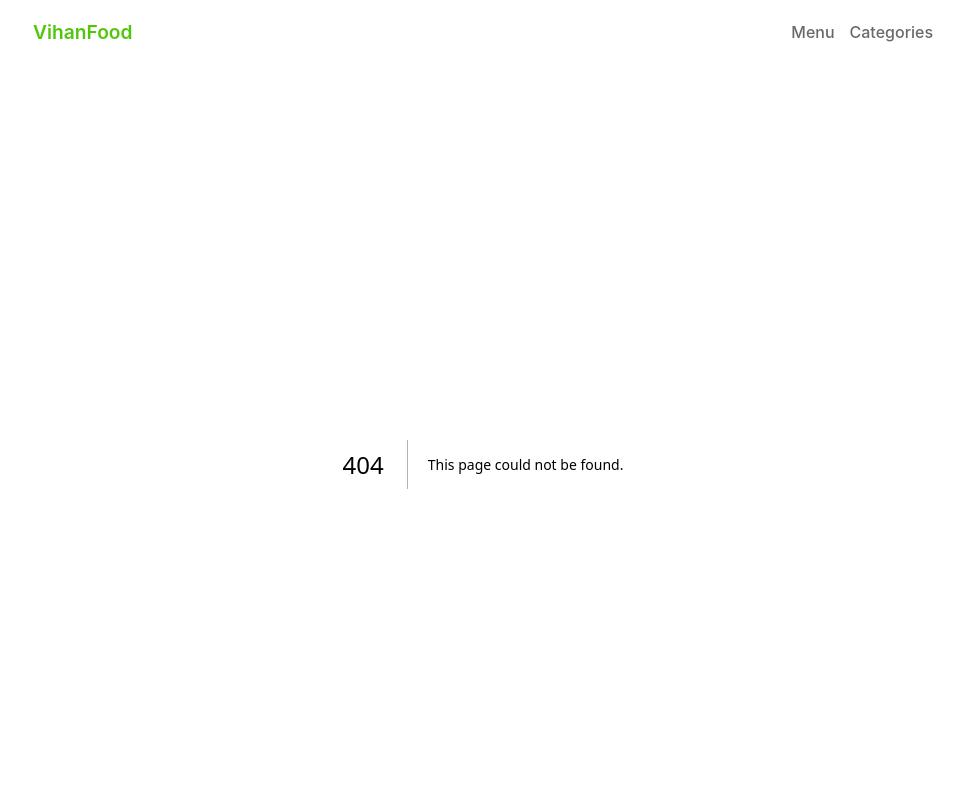
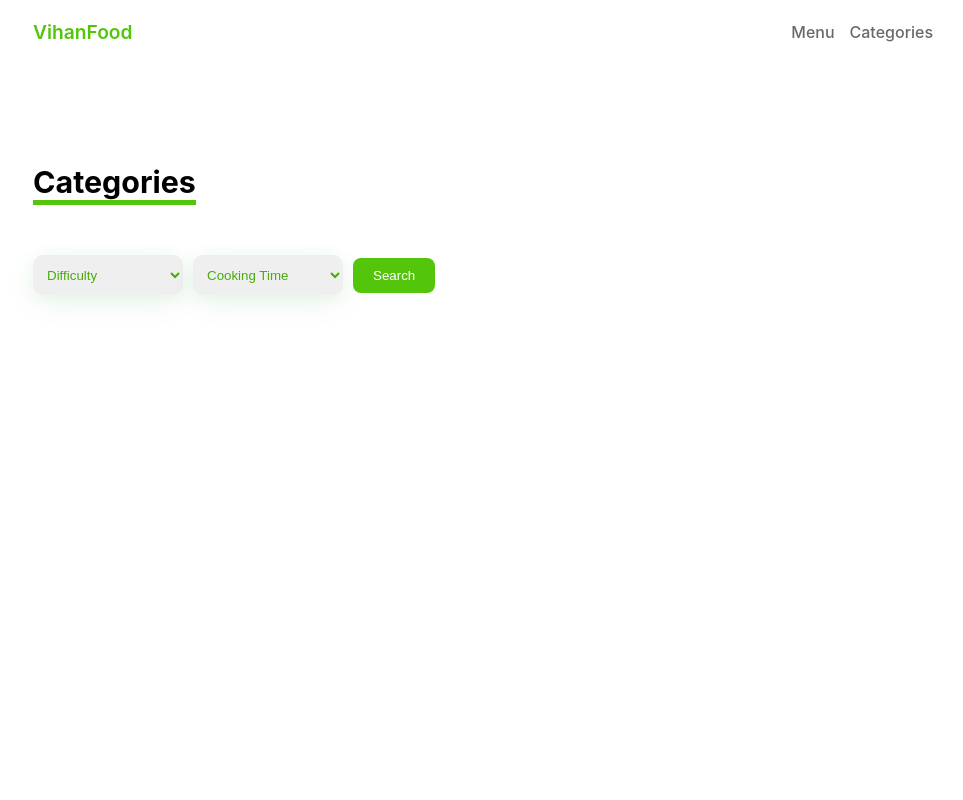
Before and after one commit to shararesadeghi/restaurant-page-with-next, a Next.js app in the folder project/: page /categories in a window 1280 px wide. Before the commit this address had no page. Shown: the top 800 px of the page, without its empty margins (157-1120 px from the left). Built offline with nearby package versions, Linux system fonts and the light colour scheme.

Commit message:
create ui forcategoriespage

```diff
--- /dev/null
+++ b/project/components/templates/CategoriesPage.js
@@ -0,0 +1,28 @@
+import React from 'react';
+import styles from './CategoriesPage.module.css';
+
+const CategoriesPage = () => {
+    return (
+        <div className={styles.container}>
+           <h2>Categories</h2>
+           <div className={styles.subContainer}>
+               <div className={styles.select}>
+                   <select>
+                       <option>Difficulty</option>
+                       <option>Easy</option>
+                       <option>Medium</option>
+                       <option>Hard</option>
+                   </select>
+                   <select>
+                       <option>Cooking Time</option>
+                       <option>More than 30 min </option>
+                       <option>Less than 30 min</option>
+                   </select>
+                   <button>Search</button>
+               </div>
+           </div>
+        </div>
+    );
+};
+
+export default CategoriesPage;
--- /dev/null
+++ b/project/components/templates/CategoriesPage.module.css
@@ -0,0 +1,34 @@
+.container{
+    max-width: 900px;
+    margin: auto;
+    margin-top: 100px;
+}
+
+.container h2{
+    border-bottom: 5px solid #53c60b;
+    width: fit-content;
+    margin-bottom: 50px;
+    font-size: 1.9rem;
+}
+
+.select select{
+    border: none;
+    width: 150px;
+    height: 40px;
+    border-radius: 10px;
+    margin-right: 10px;
+    padding: 10px;
+    color: #48ac0a;
+    box-shadow: rgba(92, 245, 115, 0.123) 0px 4px 16px,
+    rgba(17, 17, 26, 0.05) 0px 8px 32px;
+}
+
+.select button{
+    border: none;
+    background-color: #53c60b;
+    color: #fff;
+    height: 35px;
+    padding: 0 20px;
+    border-radius: 8px;
+    cursor: pointer;
+}
--- /dev/null
+++ b/project/pages/categories/index.js
@@ -0,0 +1,10 @@
+import React from 'react';
+import CategoriesPage from '../../components/templates/CategoriesPage';
+
+const Categories = () => {
+    return (
+        <CategoriesPage/>
+    );
+};
+
+export default Categories;
```
